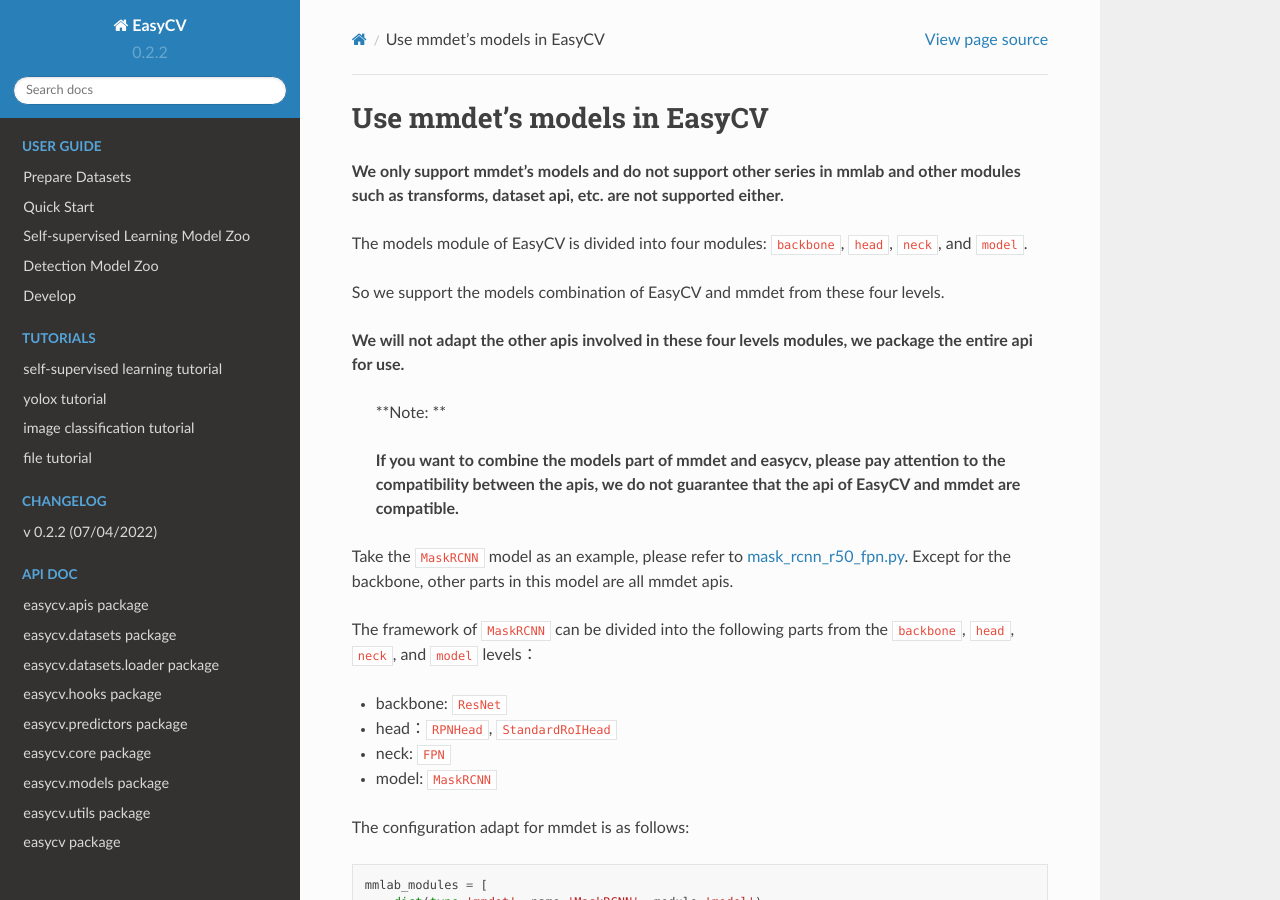
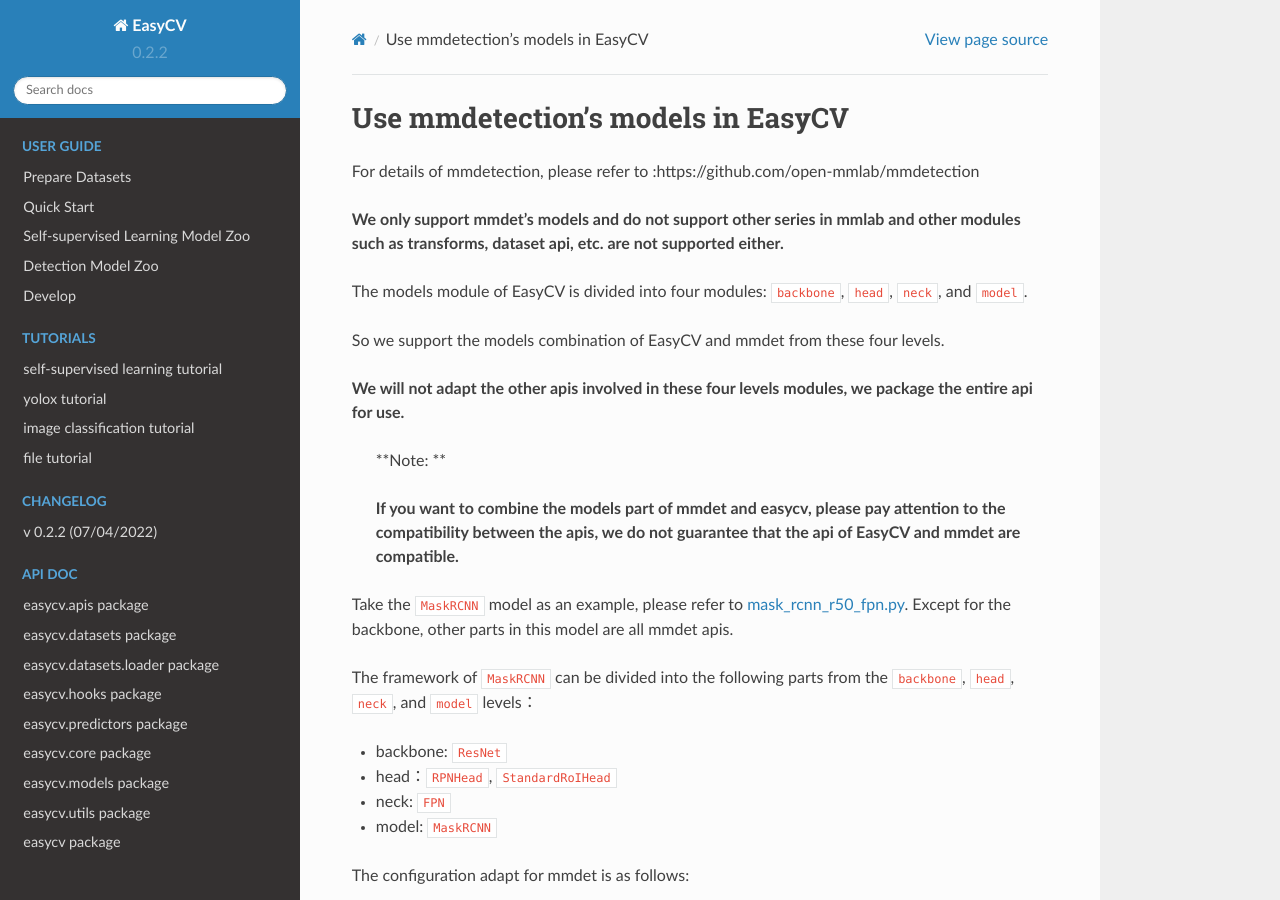
Before and after one commit to alibaba/EasyCV, a Sphinx documentation site: the page built from docs/source/tutorials/mmdet_models_usage_guide.md, in a window 1280 px wide and 900 px high. Built offline with Sphinx 7.4.7 and the Read the Docs theme 2.0.0, drawn with Linux system fonts in a browser that asks for light colours; pages that are not in the unit, such as notebooks, are missing from menus.

Commit message:
update guide

```diff
--- a/docs/source/tutorials/mmdet_models_usage_guide.md
+++ b/docs/source/tutorials/mmdet_models_usage_guide.md
@@ -1,4 +1,6 @@
-# Use mmdet's models in EasyCV
+# Use mmdetection's models in EasyCV
+
+For details of mmdetection, please refer to :https://github.com/open-mmlab/mmdetection
 
 **We only support mmdet's models and do not support other series in mmlab and other modules such as transforms, dataset api, etc. are not supported either.**
 
```
